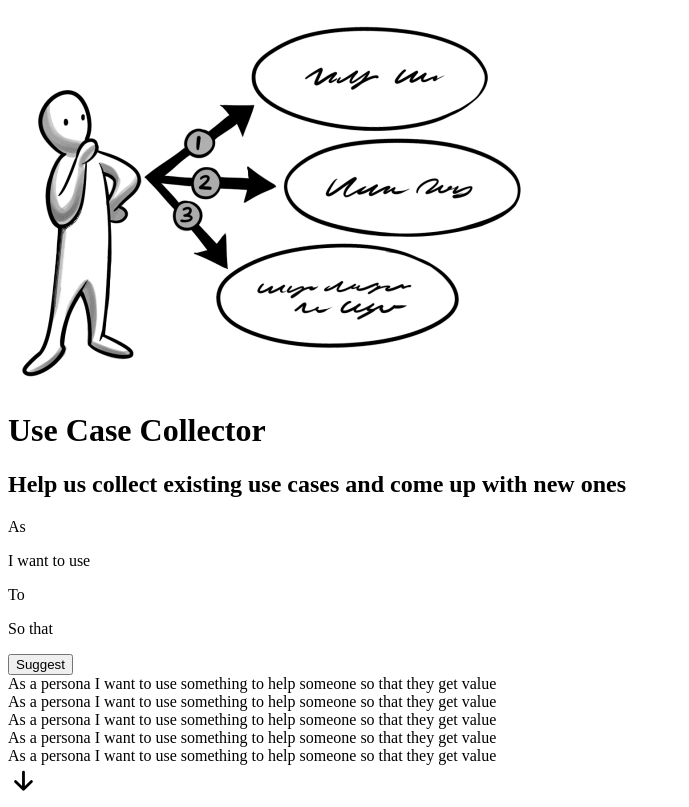
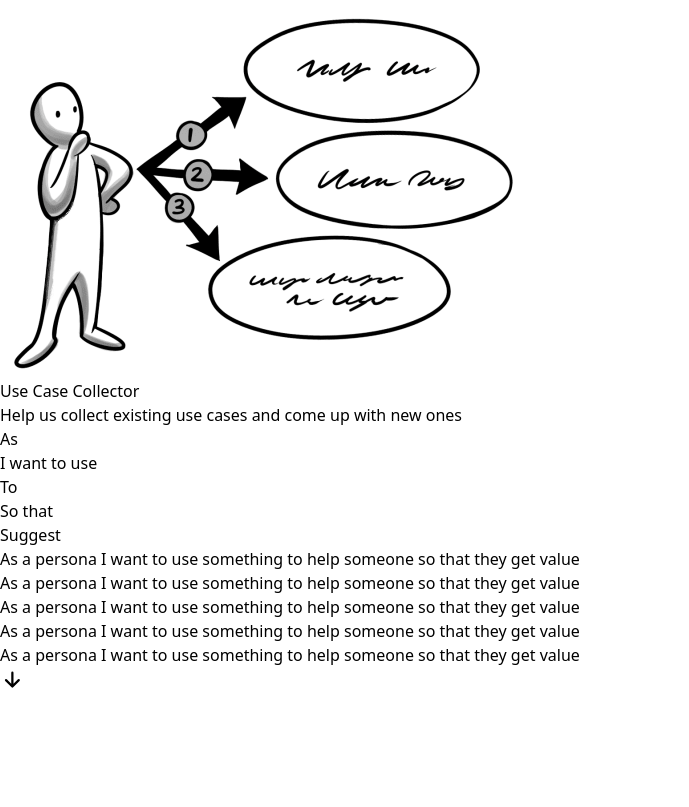
Before and after one commit to spikelab/usecasecollector, a Svelte app: page / in a window 1280 px wide. Shown: the whole page, without its empty margins (0-689 px from the left). Built offline with nearby package versions, Linux system fonts and the light colour scheme.

Commit message:
initial tailwind integration

```diff
--- a/package.json
+++ b/package.json
@@ -9,12 +9,16 @@
     "devDependencies": {
         "@rollup/plugin-commonjs": "^16.0.0",
         "@rollup/plugin-node-resolve": "^10.0.0",
+        "autoprefixer": "^10.2.1",
+        "postcss": "^8.2.4",
         "rollup": "^2.3.4",
         "rollup-plugin-css-only": "^3.1.0",
         "rollup-plugin-livereload": "^2.0.0",
         "rollup-plugin-svelte": "^7.0.0",
         "rollup-plugin-terser": "^7.0.0",
-        "svelte": "^3.0.0"
+        "svelte": "^3.0.0",
+        "svelte-preprocess": "^4.6.1",
+        "tailwindcss": "^2.0.2"
     },
     "dependencies": {
         "sirv-cli": "^1.0.0"
--- a/rollup.config.js
+++ b/rollup.config.js
@@ -4,6 +4,7 @@ import resolve from '@rollup/plugin-node-resolve';
 import livereload from 'rollup-plugin-livereload';
 import { terser } from 'rollup-plugin-terser';
 import css from 'rollup-plugin-css-only';
+import sveltePreprocess from 'svelte-preprocess';
 
 const production = !process.env.ROLLUP_WATCH;
 
@@ -29,23 +30,29 @@ function serve() {
 }
 
 export default {
-	input: 'src/main.js',
+    input: "src/main.js",
     output: {
         sourcemap: true,
-		format: 'iife',
-		name: 'app',
-		file: 'public/build/bundle.js'
+        format: "iife",
+        name: "app",
+        file: "public/build/bundle.js",
     },
     plugins: [
         svelte({
             compilerOptions: {
                 // enable run-time checks when not in production
-				dev: !production
-			}
+                dev: !production,
+            },
+            preprocess: sveltePreprocess({
+                sourceMap: !production,
+                postcss: {
+                    plugins: [require("tailwindcss"), require("autoprefixer")],
+                },
+            }),
         }),
         // we'll extract any component CSS out into
         // a separate file - better for performance
-		css({ output: 'bundle.css' }),
+        css({ output: "bundle.css" }),
 
         // If you have external dependencies installed from
         // npm, you'll most likely need these plugins. In
@@ -54,7 +61,7 @@ export default {
         // https://github.com/rollup/plugins/tree/master/packages/commonjs
         resolve({
             browser: true,
-			dedupe: ['svelte']
+            dedupe: ["svelte"],
         }),
         commonjs(),
 
@@ -64,13 +71,13 @@ export default {
 
         // Watch the `public` directory and refresh the
         // browser on changes when not in production
-		!production && livereload('public'),
+        !production && livereload("public"),
 
         // If we're building for production (npm run build
         // instead of npm run dev), minify
-		production && terser()
+        production && terser(),
     ],
     watch: {
-		clearScreen: false
-	}
+        clearScreen: false,
+    },
 };
--- a/src/App.svelte
+++ b/src/App.svelte
@@ -7,9 +7,7 @@
 <Header />
 <UseCaseInput />
 <UseCaseList />
-<svg
-    width="30px"
-    height="30px"
+<svg class="w-6 h-6"
     xmlns="http://www.w3.org/2000/svg"
     viewBox="0 0 16 16"
     fill="currentColor"
@@ -19,3 +17,11 @@
         d="M13.03 8.22a.75.75 0 010 1.06l-4.25 4.25a.75.75 0 01-1.06 0L3.47 9.28a.75.75 0 011.06-1.06l2.97 2.97V3.75a.75.75 0 011.5 0v7.44l2.97-2.97a.75.75 0 011.06 0z"
     />
 </svg>
+
+<style global>
+    /* purgecss start ignore */
+    @import "tailwindcss/base";
+    @import "tailwindcss/components";
+    /* purgecss end ignore */
+    @import "tailwindcss/utilities";
+</style>
--- /dev/null
+++ b/tailwind.config.js
@@ -0,0 +1,14 @@
+module.exports = {
+    purge: {
+        enabled: true,
+        content: ["./src/**/*.svelte"],
+    },
+    darkMode: false, // or 'media' or 'class'
+    theme: {
+        extend: {},
+    },
+    variants: {
+        extend: {},
+    },
+    plugins: [],
+};
```
Lines whose indentation alone changed are shown as unchanged.
